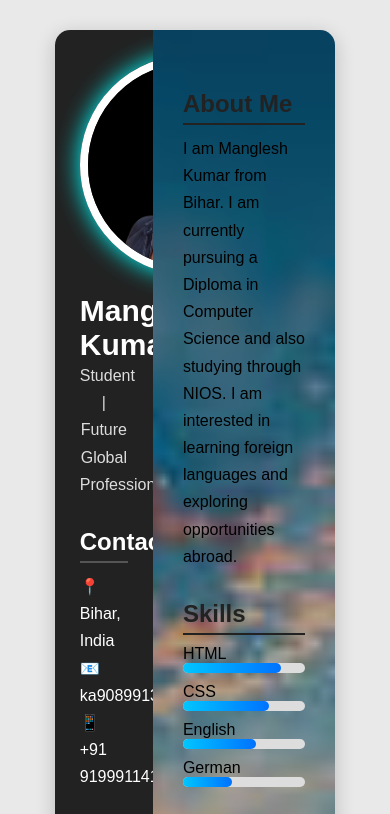
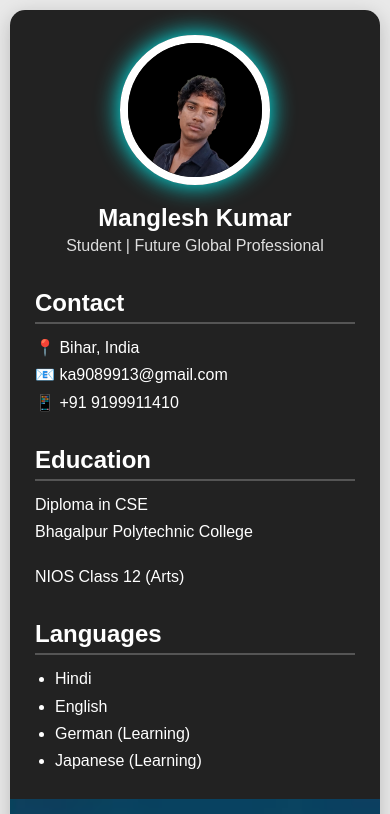
Before and after one commit to mangleshkumar36/portfolio, a plain HTML site: page index.html in a window 390 px wide. Shown: the top 814 px of the page. Drawn offline with Linux system fonts and the light colour scheme.

Commit message:
Update index.html

```diff
--- a/index.html
+++ b/index.html
@@ -219,6 +219,39 @@
     background:cyan;
     color:black;
 }
+@media screen and (max-width: 768px){
+
+    body{
+        padding:10px;
+    }
+
+    .container{
+        width:100%;
+        flex-direction:column;
+    }
+
+    .left,
+    .right{
+        width:100%;
+    }
+
+    .profile img{
+        width:150px;
+        height:150px;
+    }
+
+    h1{
+        font-size:24px;
+    }
+
+    .right{
+        padding:20px;
+    }
+
+    p, li{
+        font-size:16px;
+    }
+}
 
 
 
```
